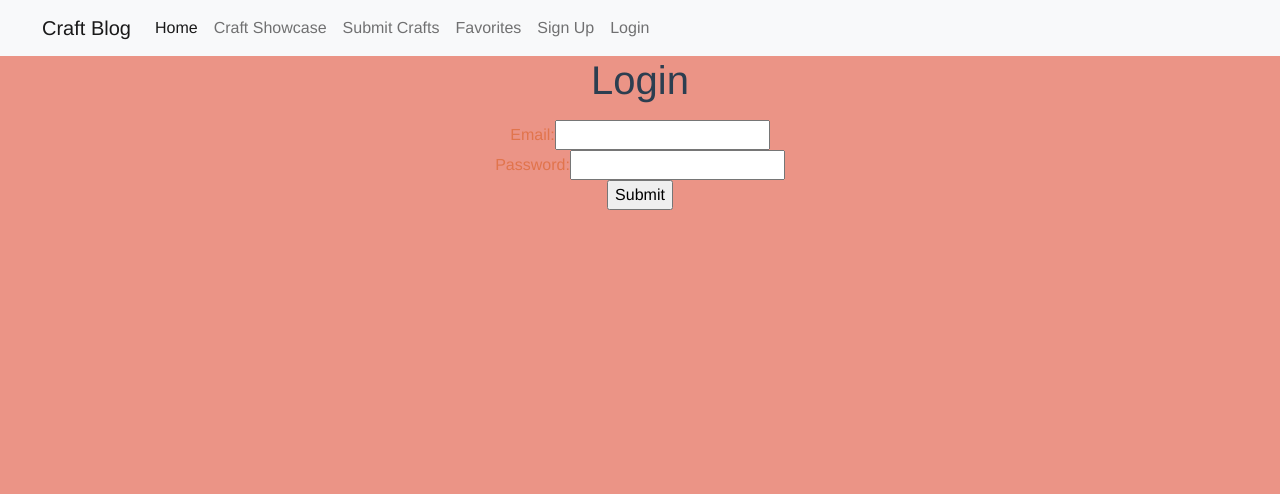
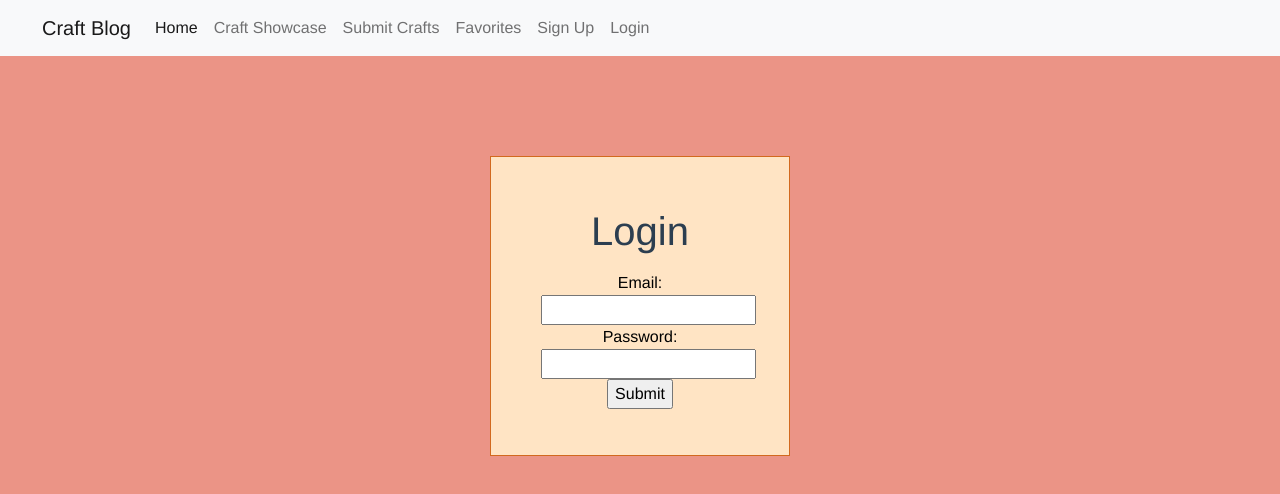
Before and after one commit to marocks31/personal-blog-frontend, a Vue app: page /login in a window 1280 px wide. Shown: the top 494 px of the page. Built offline with nearby package versions, Linux system fonts and the light colour scheme.

Commit message:
style updates to login page

```diff
--- a/src/views/CraftsNew.vue
+++ b/src/views/CraftsNew.vue
@@ -137,7 +137,7 @@ input[type="number"] {
   padding: 20px;
 }
 label {
-  color: rgb(225, 116, 76);
+  color: black;
 }
 p {
   text-indent: 10%;
--- a/src/views/LoginView.vue
+++ b/src/views/LoginView.vue
@@ -29,6 +29,7 @@ export default {
 </script>
 
 <template>
+  <div class="form">
     <div class="login">
       <form v-on:submit.prevent="submit()">
         <h1>Login</h1>
@@ -46,4 +47,16 @@ export default {
         <input type="submit" value="Submit" />
       </form>
     </div>
+  </div>
 </template>
+<style>
+.login {
+  height: 300px;
+  width: 300px;
+  background-color: bisque;
+  border: solid chocolate 1px;
+  margin: 100px auto;
+  padding: 50px;
+  text-align: center;
+}
+</style>
```
Lines whose indentation alone changed are shown as unchanged.
